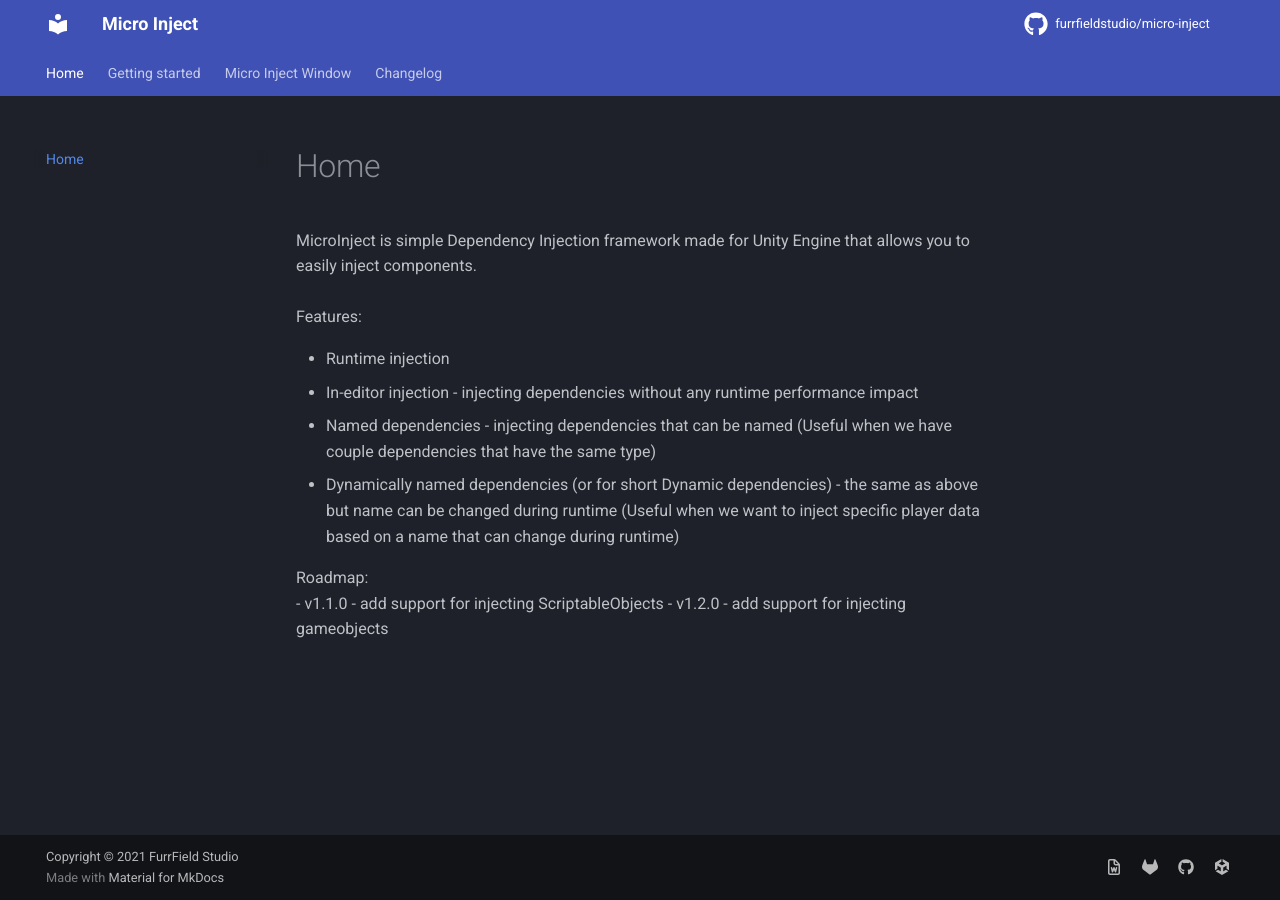
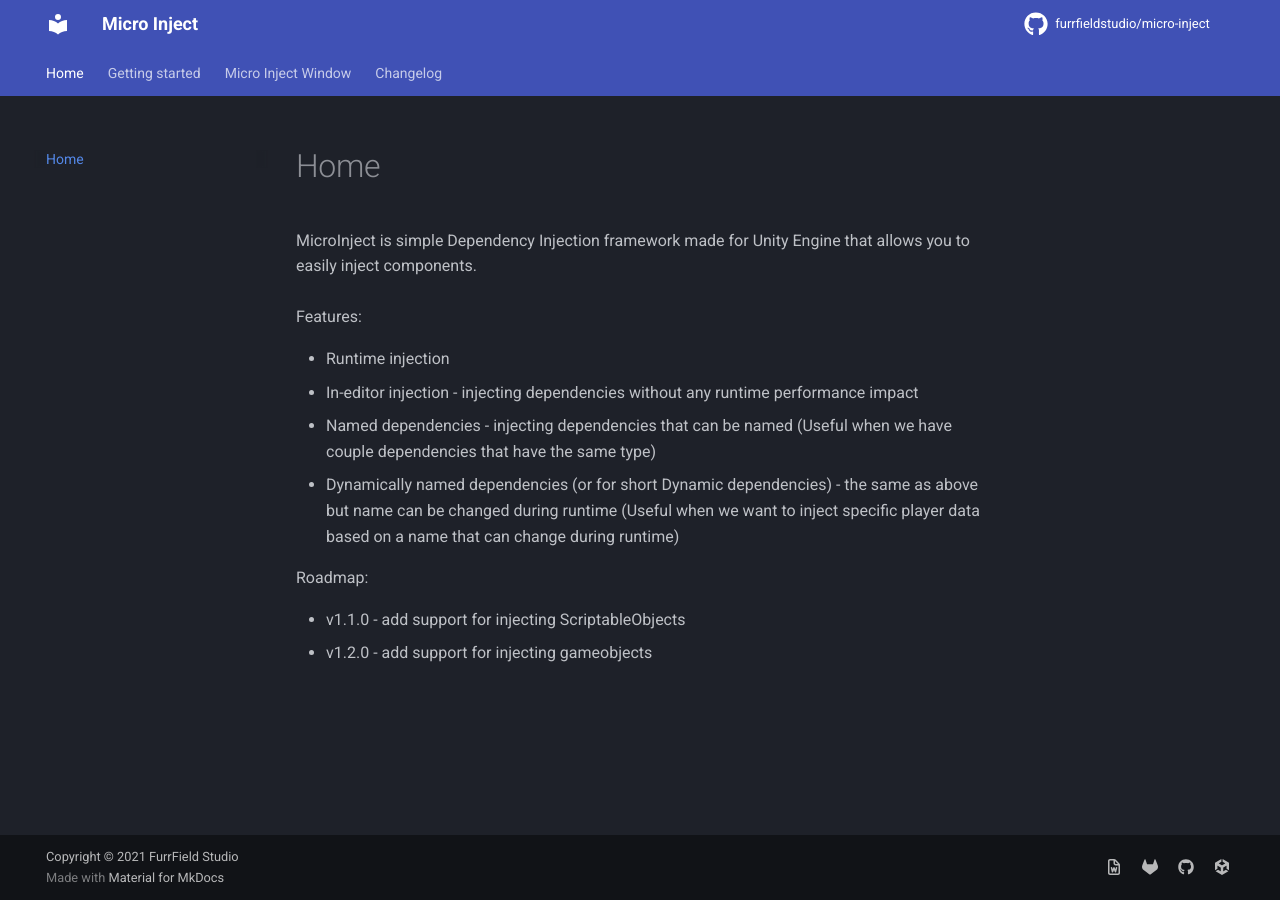
Before and after one commit to FurrField-Studio/MicroInject-Docs, an MkDocs documentation site: the page built from docs/index.md, in a window 1280 px wide. Built offline with MkDocs 1.6.1 and Material for MkDocs 9.7.7, drawn with Linux system fonts in a browser that asks for light colours; comment, search, counter and statistics services are not loaded.

Commit message:
- Updated docs to match v1.0.3

```diff
--- a/docs/index.md
+++ b/docs/index.md
@@ -11,5 +11,7 @@ Features:
 
 Roadmap:
 <br>
-- v1.1.0  - add support for injecting ScriptableObjects
-- v1.2.0  - add support for injecting gameobjects
+
+- v1.1.0 - add support for injecting ScriptableObjects
+<br>
+- v1.2.0 - add support for injecting gameobjects
```
Also changed, not shown: docs/changelog.md (+3 -0 lines), docs/getting-started/usage.md (+4 -2 lines).
